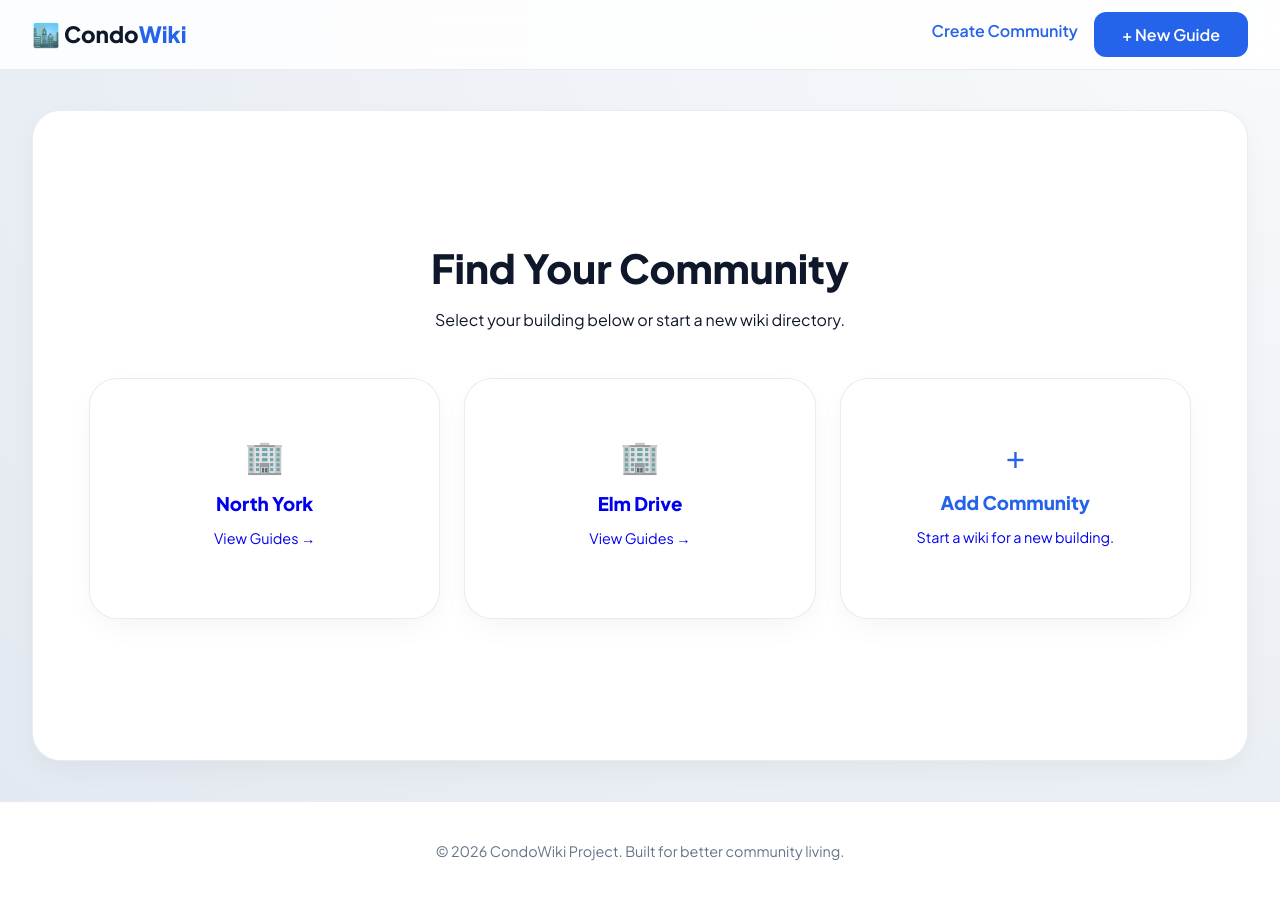
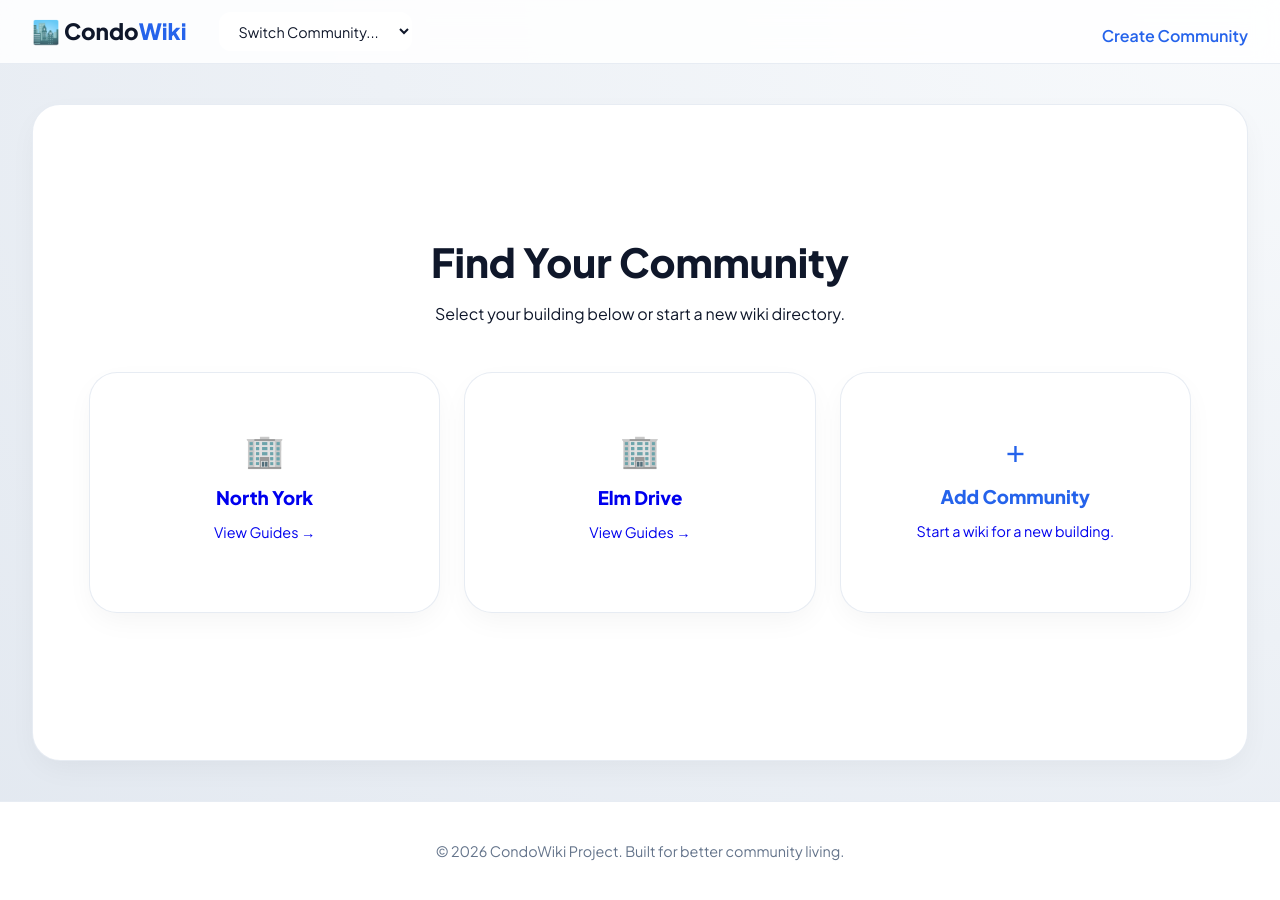
Before and after one commit to dekumar2-lab/lab-community, a Jekyll site: the page built from index.html, in a window 1280 px wide. Built offline with Jekyll 4.4.1, drawn with Linux system fonts in a browser that asks for light colours.

Commit message:
Checkpoint 1

```diff
--- a/_includes/custom-styles.html
+++ b/_includes/custom-styles.html
@@ -210,4 +210,23 @@
         max-width: 650px;
         margin: 0 auto;
     }
+
+    /* Community Dropdown Styling */
+    .community-switcher {
+        padding: 0.6rem 1rem;
+        border-radius: 0.75rem;
+        border: 1px solid var(--glass-border);
+        background: white;
+        font-family: inherit;
+        font-size: 0.9rem;
+        color: var(--text-main);
+        cursor: pointer;
+        outline: none;
+        transition: 0.3s;
+    }
+
+    .community-switcher:hover {
+        border-color: var(--primary);
+        box-shadow: var(--shadow);
+    }
 </style>
--- a/_layouts/default.html
+++ b/_layouts/default.html
@@ -12,17 +12,35 @@
 <body>
 
 <header class="site-header">
-    <a href="{{ site.baseurl }}/" class="logo">🏙️ Condo<span>Wiki</span></a>
+    <div style="display: flex; align-items: center; gap: 2rem;">
+        <a href="{{ site.baseurl }}/" class="logo">🏙️ Condo<span>Wiki</span></a>
+
+        <select class="community-switcher" onchange="location = this.value;">
+            <option value="">Switch Community...</option>
+            {% assign condos = site.pages | map: 'condo' | uniq | compact %}
+            {% for building in condos %}
+                <option value="{{ site.baseurl }}/content/{{ building | slugify }}/"
+                {% if page.condo == building %}selected{% endif %}>
+                    {{ building }}
+                </option>
+            {% endfor %}
+        </select>
+    </div>
+
     <div style="display: flex; gap: 1rem;">
         <a href="{{ site.baseurl }}/submit.html?mode=new" style="text-decoration: none; color: var(--primary); font-weight: 600; padding-top: 8px;">Create Community</a>
-        <a href="{{ site.baseurl }}/submit.html" class="btn">+ New Guide</a>
     </div>
 </header>
 
 <div class="app-shell">
     {% if page.condo %}
     <aside class="sidebar">
-        <h3>{{ page.condo }} Navigation</h3>
+        <div style="display: flex; justify-content: space-between; align-items: center; margin-bottom: 1rem;">
+            <h3 style="margin: 0; font-size: 1.1rem;">{{ page.condo }}</h3>
+            <a href="{{ site.baseurl }}/submit.html?condo={{ page.condo | slugify }}" class="btn-nav" style="padding: 0.4rem 0.8rem; font-size: 0.8rem;">
+                <i class="fa-solid fa-plus"></i> New
+            </a>
+        </div>
         <ul>
             {% for p in site.pages %}
                 {% if p.condo == page.condo %}
```
